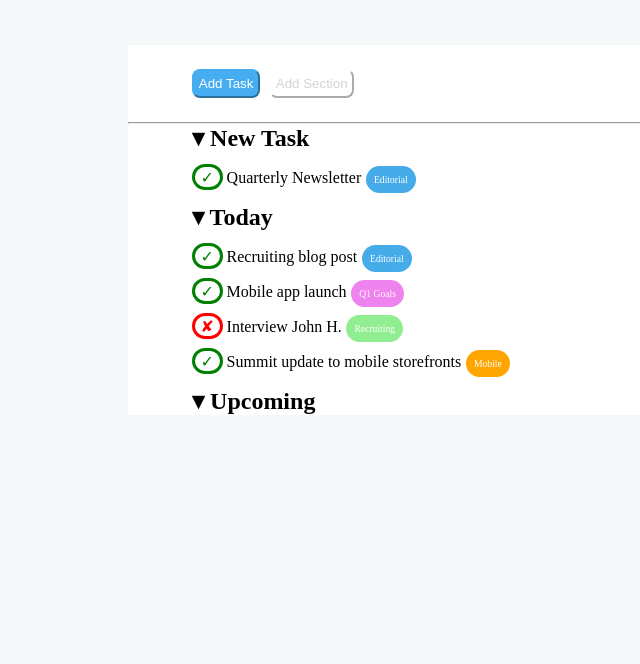
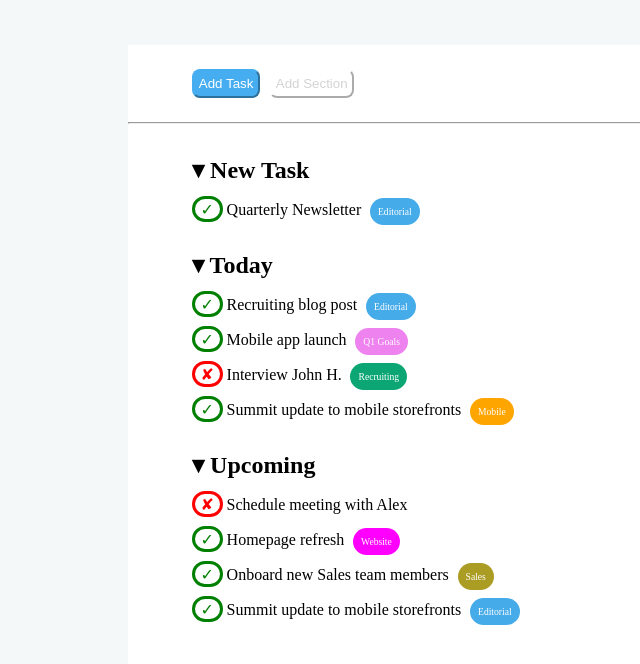
Before and after one commit to AndreaFumagalli4/html-css-toboolist, a plain HTML site: page index.html in a window 1280 px wide. Shown: the part 74-738 px from the top of the page, without its empty margins (0-640 px from the left). Drawn offline with Linux system fonts and the light colour scheme.

Commit message:
add upcoming section

```diff
--- a/css/style.css
+++ b/css/style.css
@@ -32,6 +32,7 @@ header h1{
 .main-container{
     width: 80%;
     margin: 0 auto;
+    padding-bottom: 2rem;
 }
 
 section#button button{
@@ -54,7 +55,8 @@ section#button #add-section{
 }
 
 .margin{
-    margin-left: 4rem;
+    /* margin-left: 4rem; */
+    margin: 2rem 4rem;
 }
 
 .list{
@@ -99,9 +101,17 @@ ul.list span.color-shape{
 }
 
 .recruiting{
-    background-color: lightgreen;
+    background-color: #0ba674;
 }
 
 .mobile{
     background-color: orange;
 }
+
+.website{
+    background-color: magenta;
+}
+
+.sales{
+    background-color: #ab9c23;
+}
--- a/index.html
+++ b/index.html
@@ -24,7 +24,6 @@
                 <button id="add-section">Add Section</button>
             </section>
             <hr>
-
             <!-- new task -->
             <section class="margin">
                 <h2>
@@ -33,12 +32,11 @@
 
                 <ul class="list">
                     <li>
-                       <span class="entity check">&check;</span> Quarterly Newsletter<span class="color-shape editorial">Editorial</span>
+                       <span class="entity check">&check;</span> Quarterly Newsletter <span class="color-shape editorial">Editorial</span>
                     </li>
                 </ul>
 
             </section>
-
             <!-- today -->
             <section class="margin">
                 <h2>
@@ -47,16 +45,16 @@
 
                 <ul class="list">
                     <li>
-                       <span class="entity check">&check;</span> Recruiting blog post<span class="color-shape editorial">Editorial</span>
+                       <span class="entity check">&check;</span> Recruiting blog post <span class="color-shape editorial">Editorial</span>
                     </li>
                     <li>
-                        <span class="entity check">&check;</span> Mobile app launch<span class="color-shape q1-goals">Q1 Goals</span>
+                        <span class="entity check">&check;</span> Mobile app launch <span class="color-shape q1-goals">Q1 Goals</span>
                      </li>
                      <li>
-                        <span class="entity none">&#10008;</span> Interview John H.<span class="color-shape recruiting">Recruiting</span>
+                        <span class="entity none">&#10008;</span> Interview John H. <span class="color-shape recruiting">Recruiting</span>
                      </li>
                      <li>
-                        <span class="entity check">&check;</span> Summit update to mobile storefronts<span class="color-shape mobile">Mobile</span>
+                        <span class="entity check">&check;</span> Summit update to mobile storefronts <span class="color-shape mobile">Mobile</span>
                      </li>
                 </ul>
             </section>
@@ -66,8 +64,21 @@
                     &#9662; Upcoming
                 </h2>
 
+                <ul class="list">
+                    <li>
+                       <span class="entity none">&#10008;</span> Schedule meeting with Alex
+                    </li>
+                    <li>
+                        <span class="entity check">&check;</span> Homepage refresh <span class="color-shape website">Website</span>
+                     </li>
+                     <li>
+                        <span class="entity check">&check;</span> Onboard new Sales team members <span class="color-shape sales">Sales</span>
+                     </li>
+                     <li>
+                        <span class="entity check">&check;</span> Summit update to mobile storefronts <span class="color-shape editorial">Editorial</span>
+                     </li>
+                </ul>
             </section>
-
         </main>
     </body>
 </html>
```
